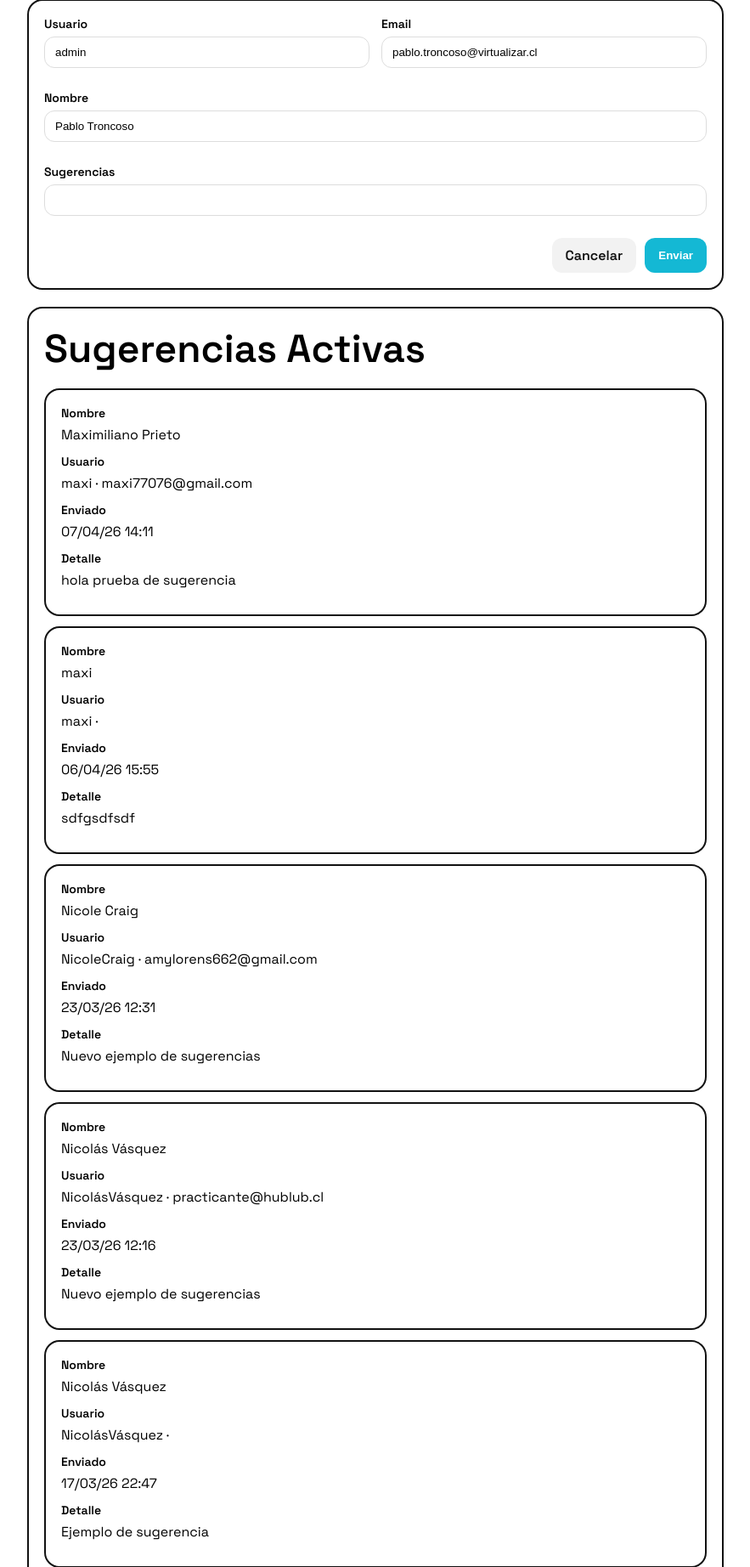
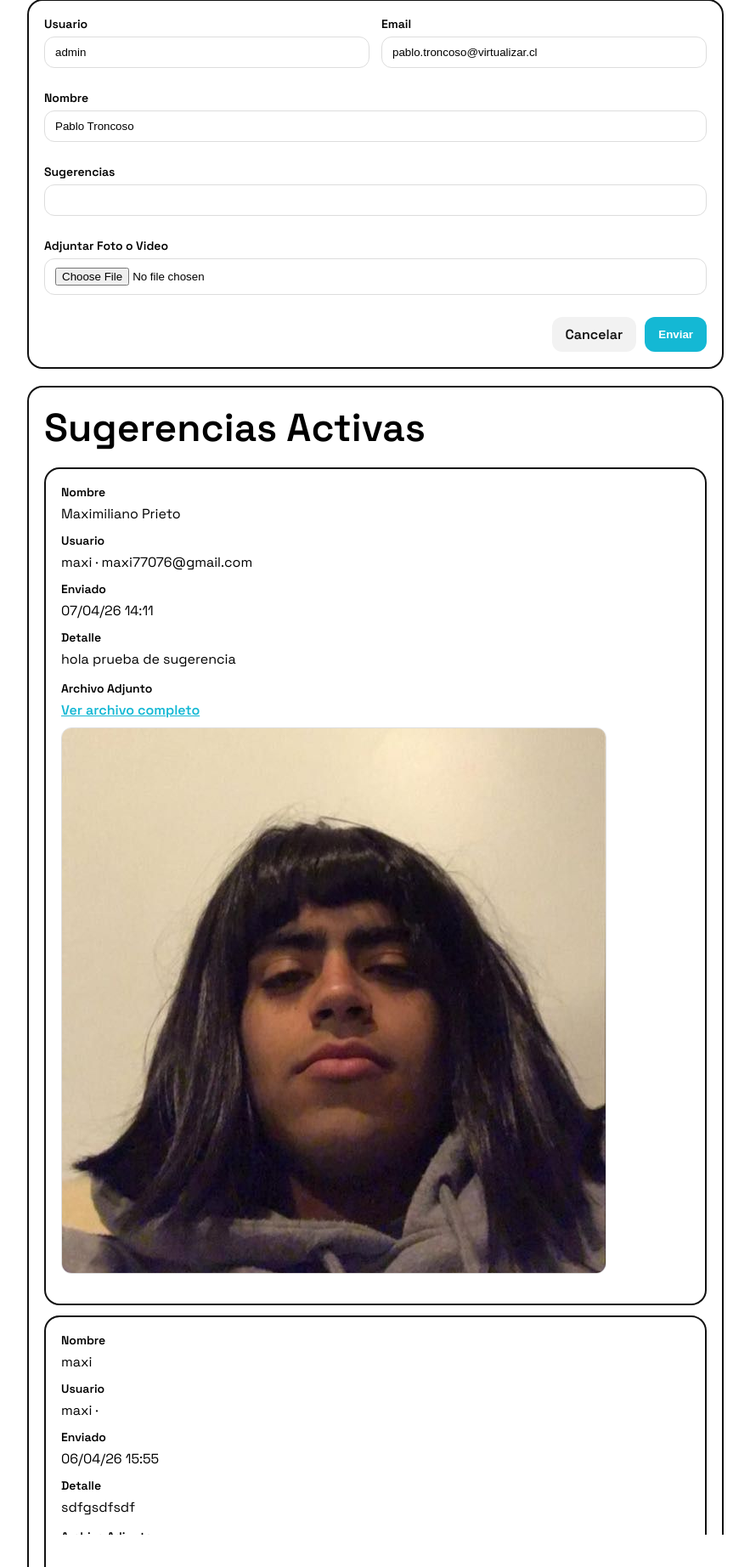
Before and after one commit to pabloandrestro/dashboard-practicantes, a Django app: page /sugerencias/ in a window 1280 px wide. Shown: the part 227-2071 px from the top of the page at 85% size, without its empty margins (198-1081 px from the left). Run offline with Django 5.2, Linux system fonts and the light colour scheme; a user stored in the database is signed in; data comes from the database, SQL or seed files in the repository; both versions use the stored data as it was after the commit.

Commit message:
añadir opcion de adjuntar fotos y videos en el formulario de sugerencias

```diff
--- a/core/models.py
+++ b/core/models.py
@@ -255,6 +255,7 @@ class Sugerencia(models.Model):
     email = models.EmailField()
     texto = models.TextField()
     creado_en = models.DateTimeField(auto_now_add=True)
+    archivo_adjunto = models.FileField(upload_to="sugerencias_multimedia/", null=True, blank=True)
 
     def __str__(self):
         return f"Sugerencia de {self.usuario.username} ({self.creado_en.strftime('%d/%m/%y %H:%M')})"
--- a/core/templates/sugerencias.html
+++ b/core/templates/sugerencias.html
@@ -109,7 +109,7 @@
 
   <!-- Formulario:
        - method POST porque estoy agregando las sugerencias -->
-  <form method="POST">
+  <form method="POST" enctype="multipart/form-data">
     {% csrf_token %}
 
     <div class="card">
@@ -138,6 +138,10 @@
           <input type="text" name="sugerencias" value="{{ form.sugerencias.value|default_if_none:'' }}">
         </div>
 
+        <div class="row row-full">
+          <label>Adjuntar Foto o Video </label>
+          <input type="file" name="archivo_adjunto" accept="image/*,video/*" style="background: #fff; cursor: pointer;">
+        </div>
 
       </div>
 
@@ -181,6 +185,17 @@
               <label>Detalle</label>
               <div>{{ s.texto|linebreaksbr }}</div>
             </div>
+            {% if s.archivo_adjunto %}
+            <div class="row row-full" style="margin-top: 15px;">
+              <label>Archivo Adjunto</label>
+              <div>
+                <a href="{{ s.archivo_adjunto.url }}" target="_blank" style="color: #14b8d4; font-weight: 800; display: inline-block; margin-bottom: 10px;">Ver archivo completo</a>
+                <br>
+
+                <img src="{{ s.archivo_adjunto.url }}" alt="Archivo adjunto" style="max-width: 100%; border-radius: 12px; border: 1px solid #ddd;">
+              </div>
+            </div>
+            {% endif %}
           </div>
         </div>
       {% endfor %}
--- a/core/views.py
+++ b/core/views.py
@@ -268,16 +268,17 @@ def sugerencias(request):
 
 
     if request.method == "POST":
-        form = SugerenciaForm(request.POST)
+        form = SugerenciaForm(request.POST, request.FILES)
         if form.is_valid():
             sugerencias_txt = form.cleaned_data["sugerencias"]
-
+            archivo = request.FILES.get("archivo_adjunto")
             # Guardo la sugerencia en base de datos
             Sugerencia.objects.create(
                 usuario=usuario,
                 nombre=f"{usuario.first_name} {usuario.last_name}".strip() or usuario.username,
                 email=usuario.email,
                 texto=sugerencias_txt,
+                archivo_adjunto=archivo,
             )
             messages.success(request, "¡Gracias! Tu sugerencia fue enviada correctamente.")
             return redirect("sugerencias")
--- /dev/null
+++ b/requirements.txt
@@ -0,0 +1,4 @@
+Django>=4.2
+dj-database-url
+Pillow
+openpyxl
```
Also changed, not shown: core/migrations/0013_sugerencia_archivo_adjunto.py (added), db.sqlite3, media/sugerencias_multimedia/PELUCAHISTORICA.jpg (added), media/sugerencias_multimedia/VINIBLANCO.jpg (added).
